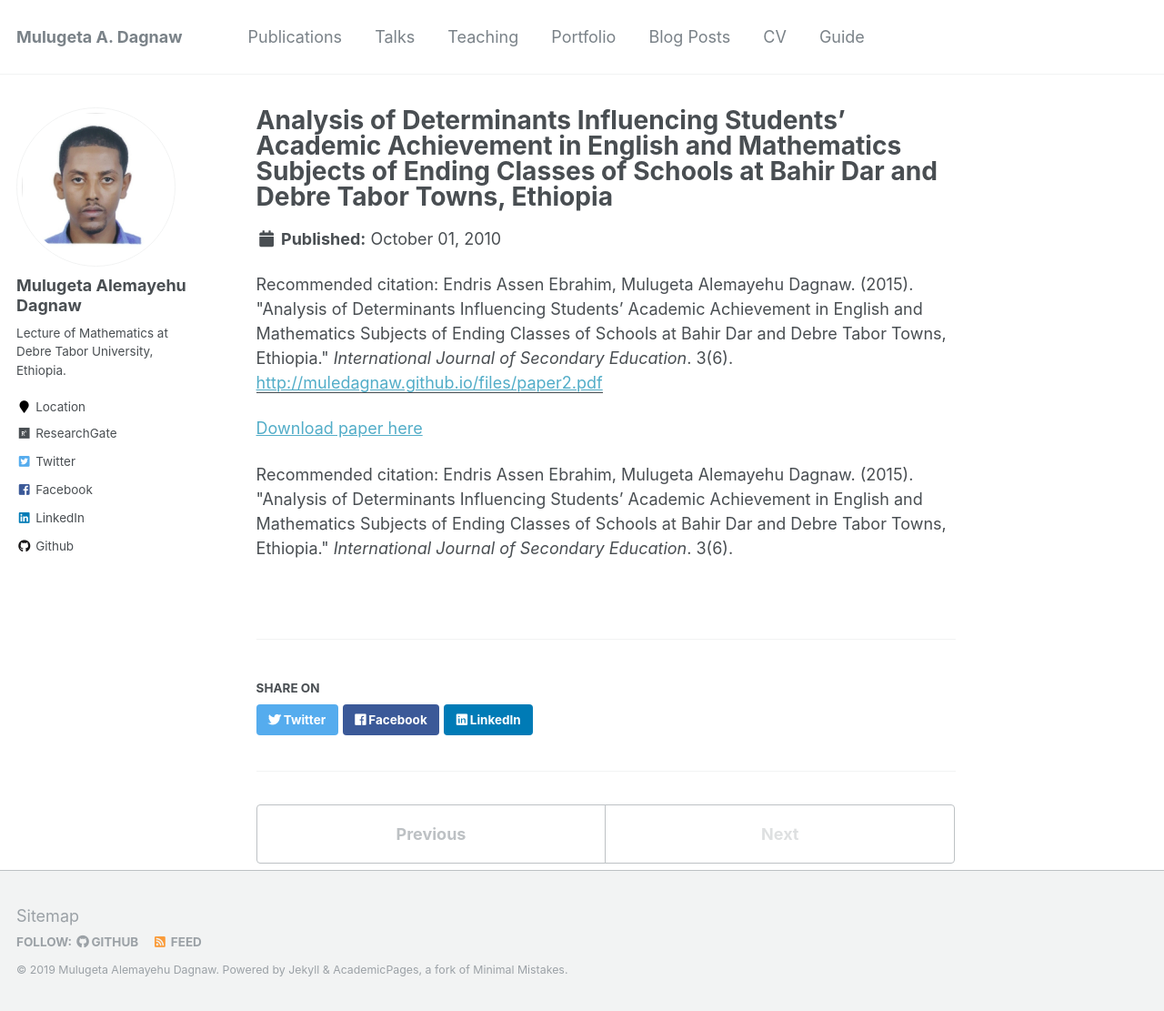
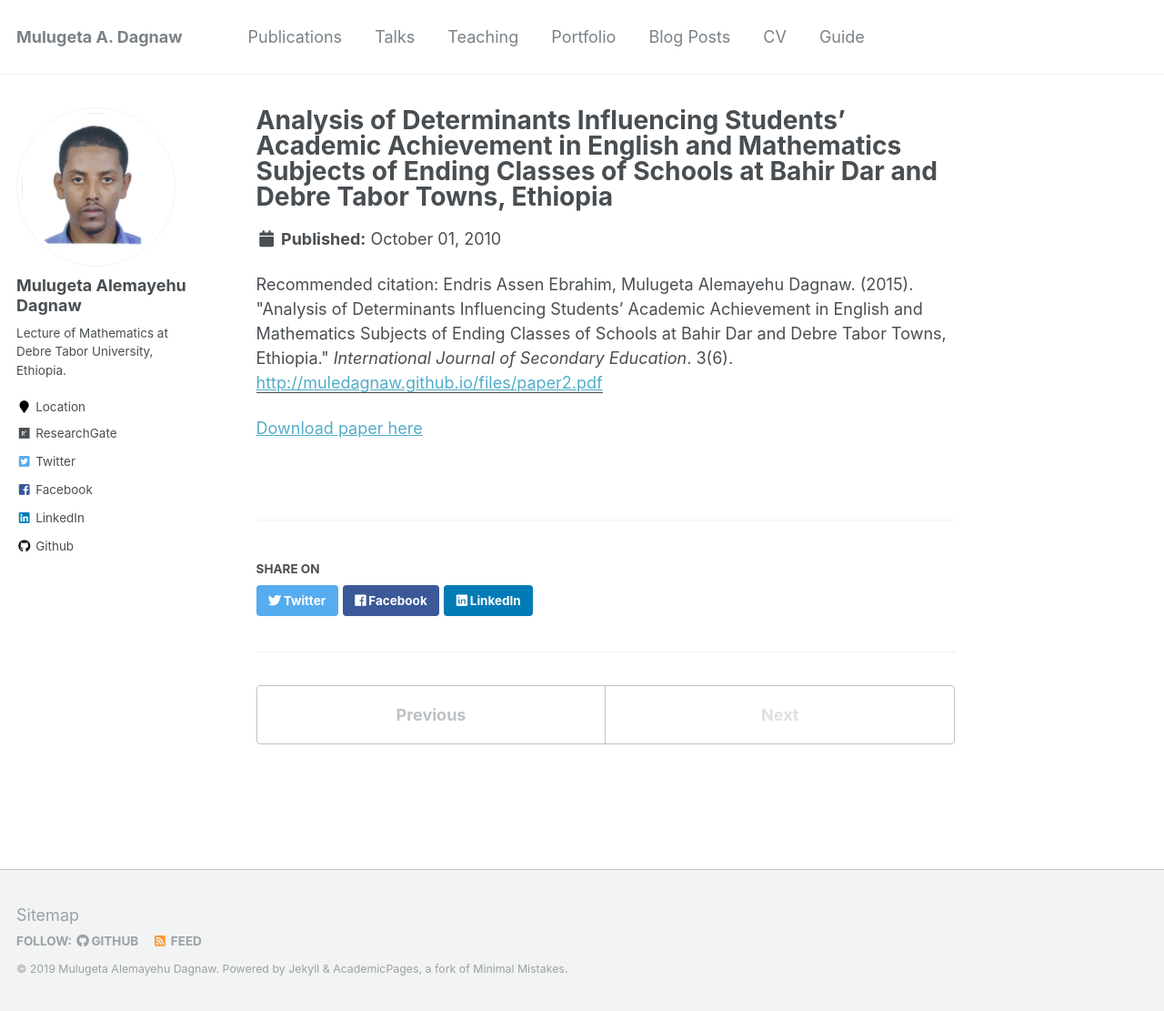
Before and after one commit to muledagnaw/muledagnaw.github.io, a Jekyll site: the page built from _publications/2010-10-01-paper-title-number-2.md, in a window 1280 px wide and 1111 px high. Shown: the whole window at 91% size. Built offline with Jekyll 4.4.1, drawn with Linux system fonts in a browser that asks for light colours.

Commit message:
new8 updated site

```diff
--- a/_publications/2010-10-01-paper-title-number-2.md
+++ b/_publications/2010-10-01-paper-title-number-2.md
@@ -16,8 +16,3 @@ Tabor Towns, Ethiopia.&quot; <i>International Journal of Secondary Education</i>
 
 
 [Download paper here](http://muledagnaw.github.io/files/paper2.pdf)
-
-Recommended citation: Endris Assen Ebrahim, Mulugeta Alemayehu Dagnaw. (2015). &quot;Analysis of
-Determinants Influencing Students’ Academic Achievement in English and
-Mathematics Subjects of Ending Classes of Schools at Bahir Dar and Debre
-Tabor Towns, Ethiopia.&quot; <i>International Journal of Secondary Education</i>. 3(6).
```
Also changed, not shown: _publications/2009-10-01-paper-title-number-1.md (+0 -2 lines).
